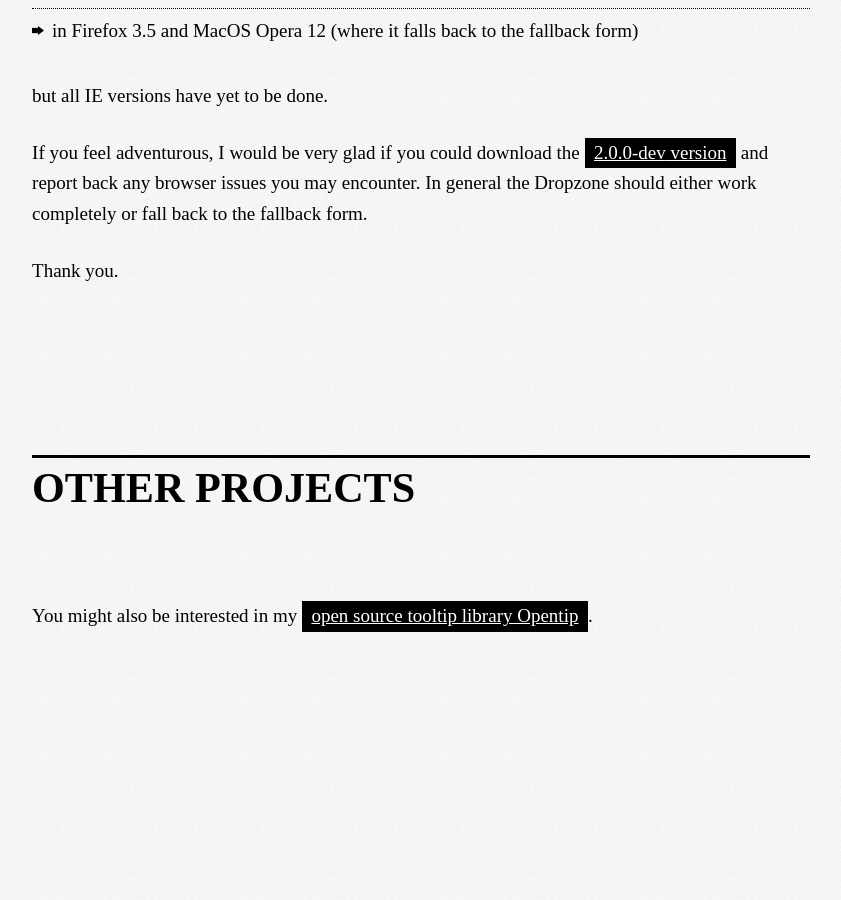
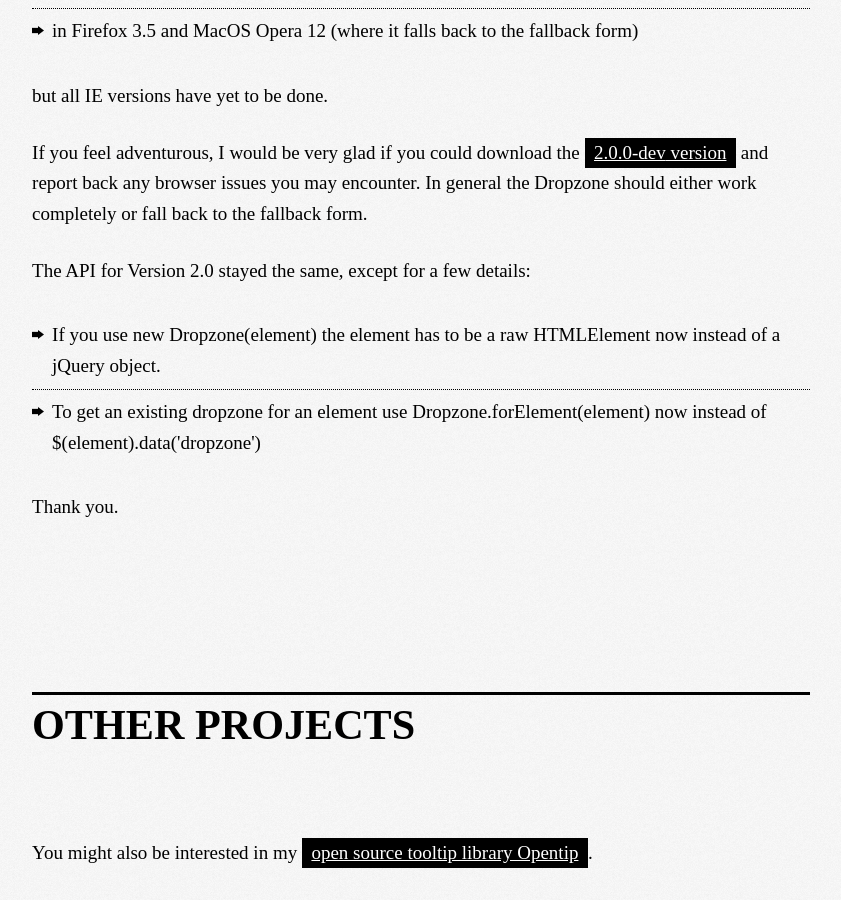
Before and after one commit to dropzone/dropzone, a Jekyll site: the page built from index.md, in a window 1280 px wide and 900 px high, scrolled down 15272 px. Shown: the whole window, without its empty margins (219-1060 px from the left). Built offline with Jekyll 4.4.1, drawn with Linux system fonts in a browser that asks for light colours; Markdown is read by kramdown in place of the engine named in the settings; comment, search, counter and statistics services are not loaded.

Commit message:
Added API changes.

```diff
--- a/index.md
+++ b/index.md
@@ -424,6 +424,11 @@ version](https://github.com/enyo/dropzone/tree/develop) and report back any
 browser issues you may encounter. In general the Dropzone should either work
 completely or fall back to the fallback form.
 
+The API for Version 2.0 stayed the same, except for a few details:
+
+- If you use `new Dropzone(element)` the `element` has to be a raw `HTMLElement` now instead of a jQuery object.
+- To get an existing dropzone for an element use `Dropzone.forElement(element)` now instead of `$(element).data('dropzone')`
+
 Thank you.
 
 </section>
```
